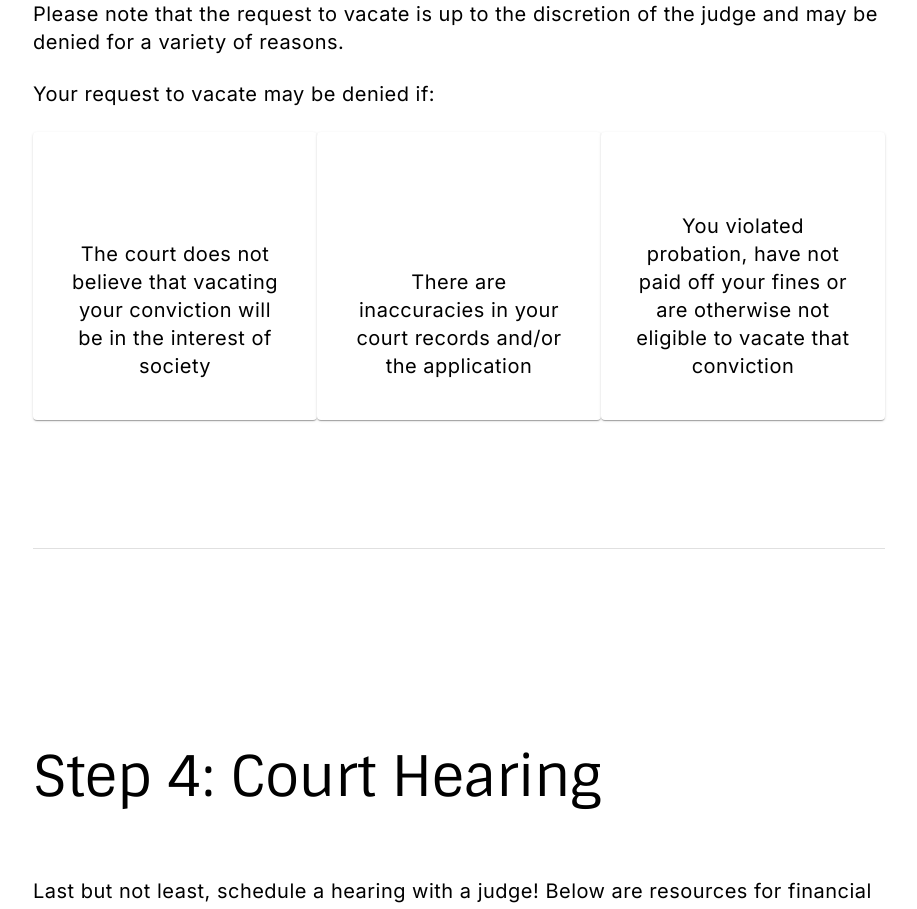
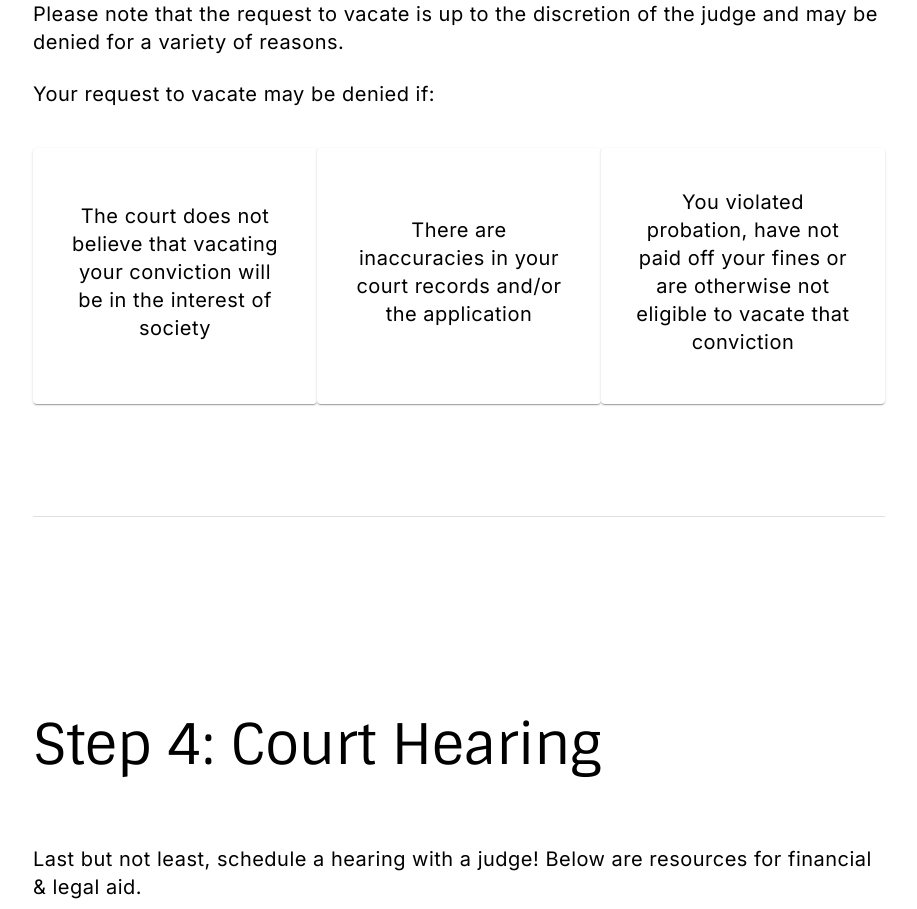
Before and after one commit to openseattle/clearviction-v1, a React (Create React App) app: page /get-started in a window 1280 px wide. Shown: the part 4402-5311 px from the top of the page, without its empty margins (181-1098 px from the left). Built offline with nearby package versions, Linux system fonts and the light colour scheme.

Commit message:
fixes vertical text alignment in fact cards in court-filing section of getting started

```diff
--- a/src/Components/FactCard.jsx
+++ b/src/Components/FactCard.jsx
@@ -6,8 +6,9 @@ const useStyles = makeStyles(theme => ({
         height: "100%",
         display: "flex",
         flexDirection: "column",
-        justifyContent: "space-between",
+        justifyContent: "center",
         padding: theme.spacing(2),
+        marginTop: theme.spacing(2),
     },
     headingStyle: {
         marginBottom: theme.spacing(2),
@@ -25,13 +26,6 @@ const FactCard = ({ simpleCardContents, isSimpleCard, fact }) => {
     const classes = useStyles();
     return (
         <Card className={classes.root}>
-            <Box display="flex" justifyContent="center">
-                <img className={classes.cardImageStyle} alt={""} src={fact?.src} />
-            </Box>
-            <Typography variant="h5" align="center" className={classes.headingStyle}>
-                {fact?.title}
-            </Typography>
-
             <CardContent>
                 {isSimpleCard && (
                     <Typography variant="body1" align="center">
```
